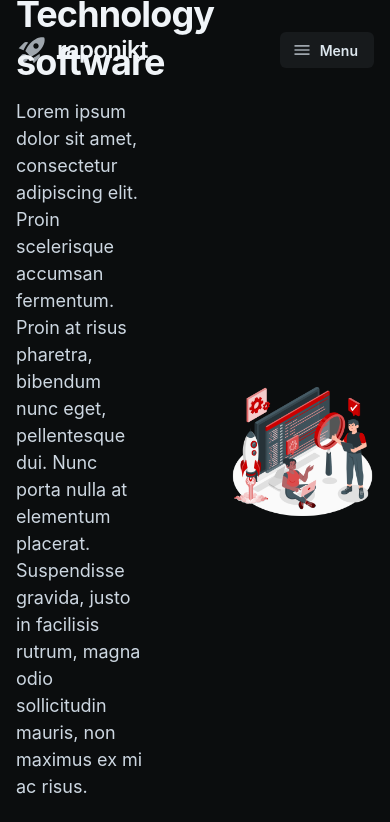
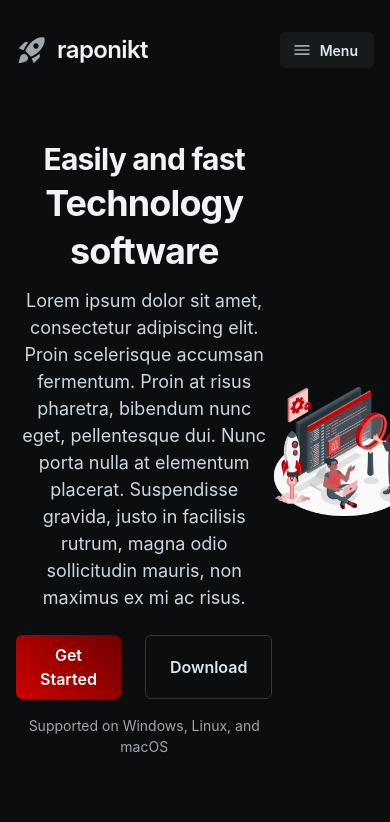
Before and after one commit to rapon1kt/medinik, a Next.js app: page / in a window 390 px wide. Shown: the top 822 px of the page. Built offline with nearby package versions, Linux system fonts and the light colour scheme.

Commit message:
feat: add responsive code for hero component

```diff
--- a/src/components/hero/hero.tsx
+++ b/src/components/hero/hero.tsx
@@ -1,6 +1,9 @@
 import { Button, Container, Stack, Typography, Box } from "@mui/joy";
+import { useMediaQuery } from "@mui/material";
 
 function Hero() {
+	const media = useMediaQuery("(max-width: 800px)");
+
 	return (
 		<Container
 			maxWidth="lg"
@@ -11,12 +14,29 @@ function Hero() {
 				height: "90vh",
 			}}
 		>
-			<Box sx={{ width: "60%" }}>
+			<Box
+				sx={
+					media
+						? {
+								width: { lg: "60%", md: "80%" },
+								display: "flex",
+								flexDirection: "column",
+								alignItems: "center",
+								textAlign: "center",
+						  }
+						: {
+								width: { lg: "60%", md: "100%" },
+						  }
+				}
+			>
 				<Typography level="h2">Easily and fast</Typography>
 				<Typography level="h1" gutterBottom>
 					Technology software
 				</Typography>
-				<Typography level="body-lg" sx={{ width: "60%", mb: 3 }}>
+				<Typography
+					level="body-lg"
+					sx={{ width: media ? "100%" : "60%", mb: 3 }}
+				>
 					Lorem ipsum dolor sit amet, consectetur adipiscing elit. Proin
 					scelerisque accumsan fermentum. Proin at risus pharetra, bibendum nunc
 					eget, pellentesque dui. Nunc porta nulla at elementum placerat.
@@ -47,6 +67,7 @@ function Hero() {
 				</Typography>
 			</Box>
 			<img
+				id="software-example"
 				src="software-example.png"
 				alt="software-example"
 				style={{ width: "40%" }}
```
